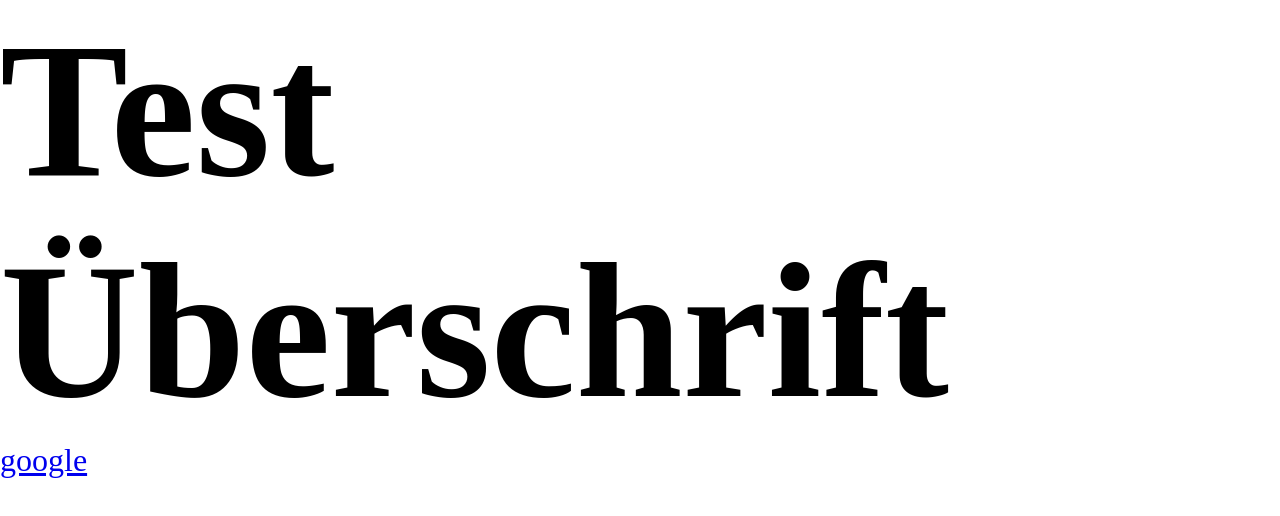
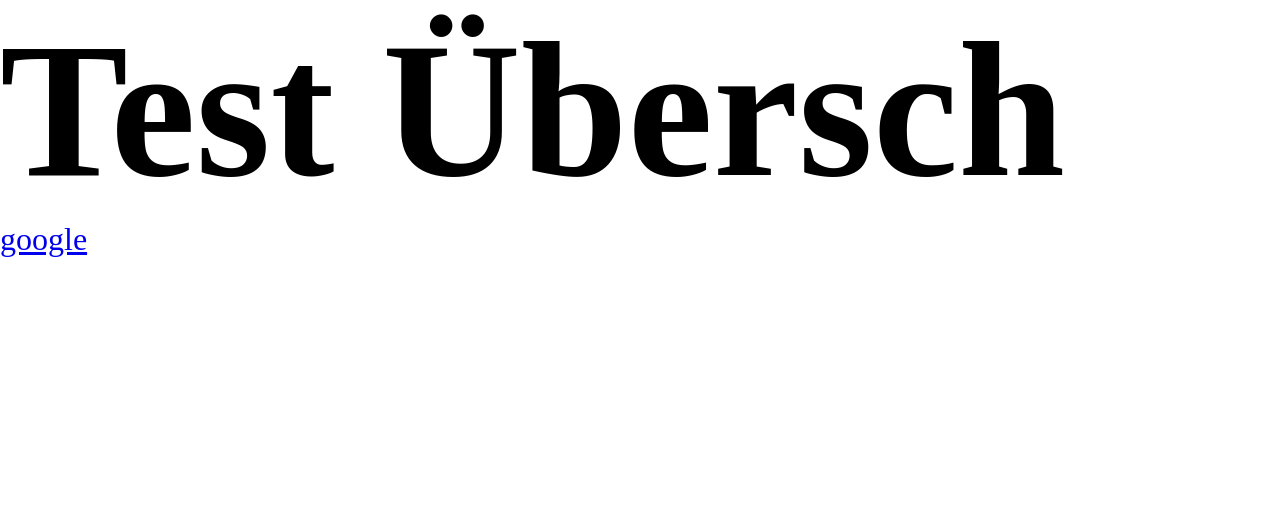
Before and after one commit to maikmuc80/test_merge, a plain HTML site: page index.html in a window 1280 px wide. Drawn offline with Linux system fonts and the light colour scheme.

Commit message:
überschrift geändert

```diff
--- a/index.html
+++ b/index.html
@@ -7,7 +7,7 @@
     <link rel="stylesheet" href="style.css">
 </head>
 <body>
-    <h1 style="font-size: 6rem;">Test Überschrift</h1>
+    <h1 style="font-size: 6rem;">Test Übersch</h1>
 
     <section>
         <a href="https://google.de">google</a>
```
